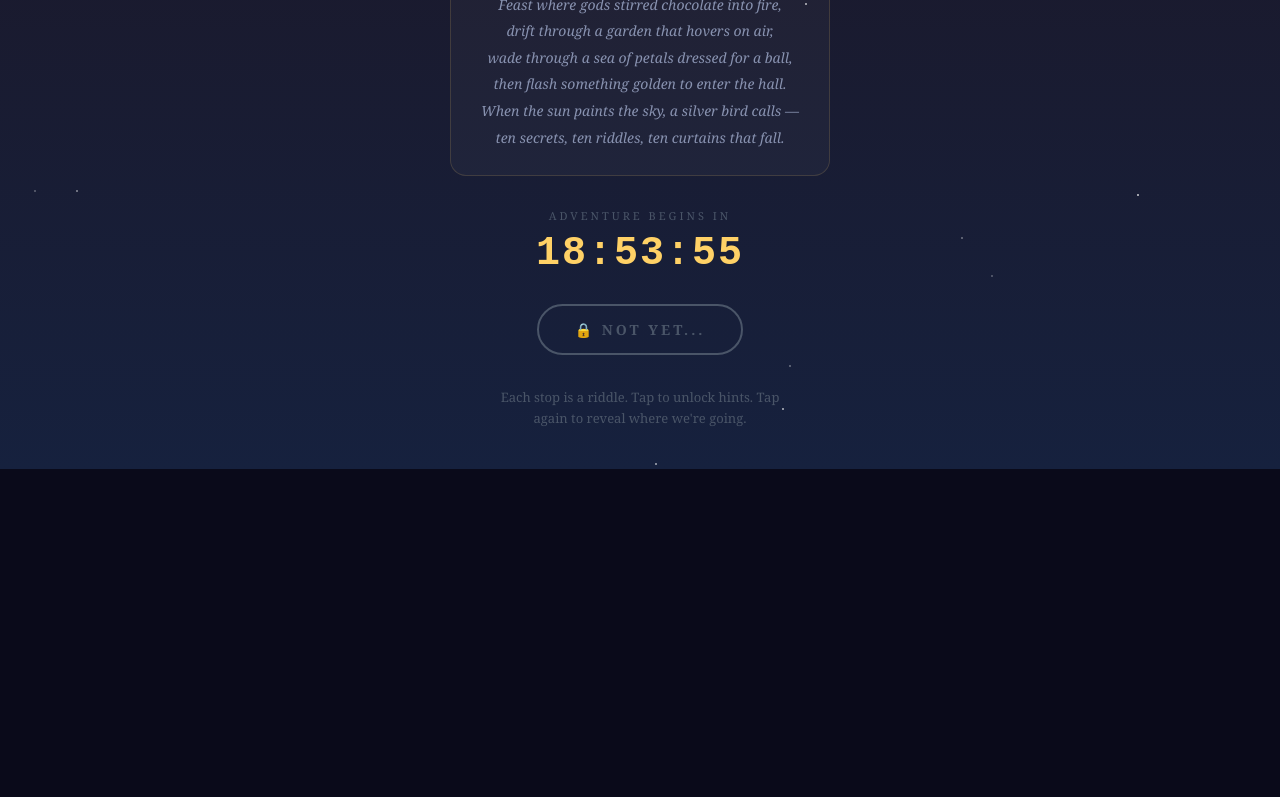
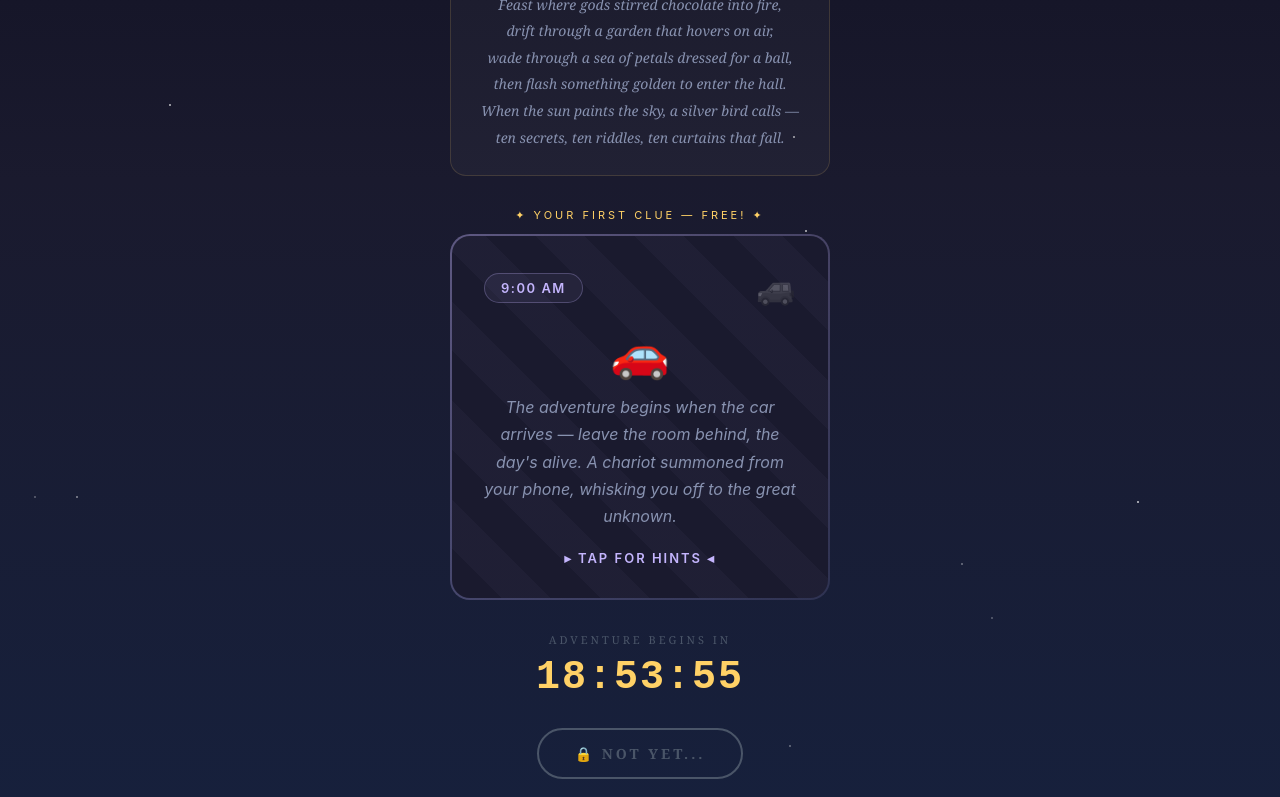
Before and after one commit to falconerdean/dallas-adventure, a React (Vite) app: page / in a window 1280 px wide. Shown: the part 532-1329 px from the top of the page. Before the commit the page ends 1001 px from the top, so only its background shows below. Built offline with nearby package versions, Linux system fonts and the light colour scheme.

Commit message:
Update App.jsx

```diff
--- a/src/App.jsx
+++ b/src/App.jsx
@@ -240,7 +240,7 @@ function Sparkle({ x, y, delay }) {
   );
 }
 
-function StopCard({ stop, index }) {
+function StopCard({ stop, index, extraRevealContent }) {
   const [phase, setPhase] = useState("sealed"); // sealed, hints, revealed
   const [currentHint, setCurrentHint] = useState(0);
   const [showConfetti, setShowConfetti] = useState(false);
@@ -472,6 +472,7 @@ function StopCard({ stop, index }) {
             >
               {stop.vibe}
             </span>
+            {extraRevealContent}
           </div>
         )}
 
@@ -520,6 +521,8 @@ export default function App() {
 
   const gateOpen = admin || now >= GATE_OPEN;
   const msUntilAdventure = ADVENTURE_START.getTime() - now.getTime();
+  const nextClueUnlock = new Date(stopTimeToDate(stops[1].time).getTime() - 60 * 60 * 1000);
+  const msUntilNextClue = nextClueUnlock.getTime() - now.getTime();
   const visibleStops = admin
     ? stops
     : stops.filter((stop) => {
@@ -637,6 +640,58 @@ export default function App() {
             <br />
             ten secrets, ten riddles, ten curtains that fall.
           </p>
+        </div>
+
+        {/* Free start — first clue */}
+        <div
+          style={{
+            maxWidth: "380px",
+            width: "100%",
+            margin: "0 auto 32px",
+            textAlign: "left",
+            fontFamily: "-apple-system, BlinkMacSystemFont, 'Segoe UI', sans-serif",
+          }}
+        >
+          <p
+            style={{
+              color: "#ffd166",
+              fontSize: "11px",
+              letterSpacing: "3px",
+              textTransform: "uppercase",
+              textAlign: "center",
+              margin: "0 0 12px 0",
+            }}
+          >
+            ✦ Your first clue — free! ✦
+          </p>
+          <StopCard
+            stop={stops[0]}
+            index={0}
+            extraRevealContent={
+              <div
+                style={{
+                  marginTop: "16px",
+                  padding: "12px 16px",
+                  borderRadius: "12px",
+                  backgroundColor: "rgba(255,255,255,0.1)",
+                  textAlign: "center",
+                }}
+              >
+                <p
+                  style={{
+                    color: "#ffd166",
+                    fontSize: "15px",
+                    fontWeight: 600,
+                    margin: 0,
+                  }}
+                >
+                  {msUntilNextClue > 0
+                    ? `The next clue to your day is ${formatCountdown(msUntilNextClue)} away!`
+                    : "Your next clue is waiting — tap to begin!"}
+                </p>
+              </div>
+            }
+          />
         </div>
 
         {/* Countdown */}
```
